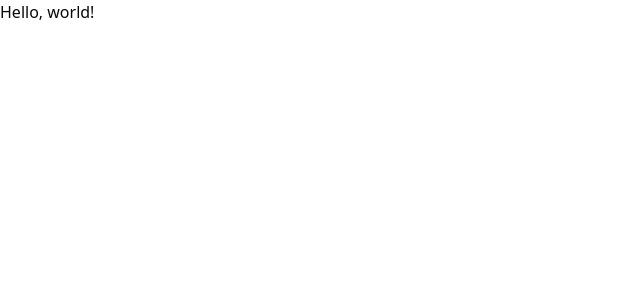
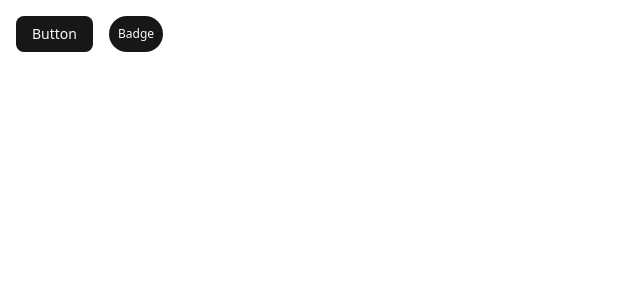
Before and after one commit to NoBreakfast1321/ckl-ds, a React (Vite) app: page / in a window 1280 px wide. Shown: the top 300 px of the page, without its empty margins (0-640 px from the left). Built offline with nearby package versions, Linux system fonts and the light colour scheme.

Commit message:
Display Badge and Button components

```diff
--- a/src/App.tsx
+++ b/src/App.tsx
@@ -1,3 +1,11 @@
+import { Badge } from "./components/atoms/Badge";
+import { Button } from "./components/atoms/Button";
+
 export const App = () => {
-  return <h1>Hello, world!</h1>;
+  return (
+    <div className="flex gap-4 p-4">
+      <Button label="Button" />
+      <Badge label="Badge" />
+    </div>
+  );
 };
```
